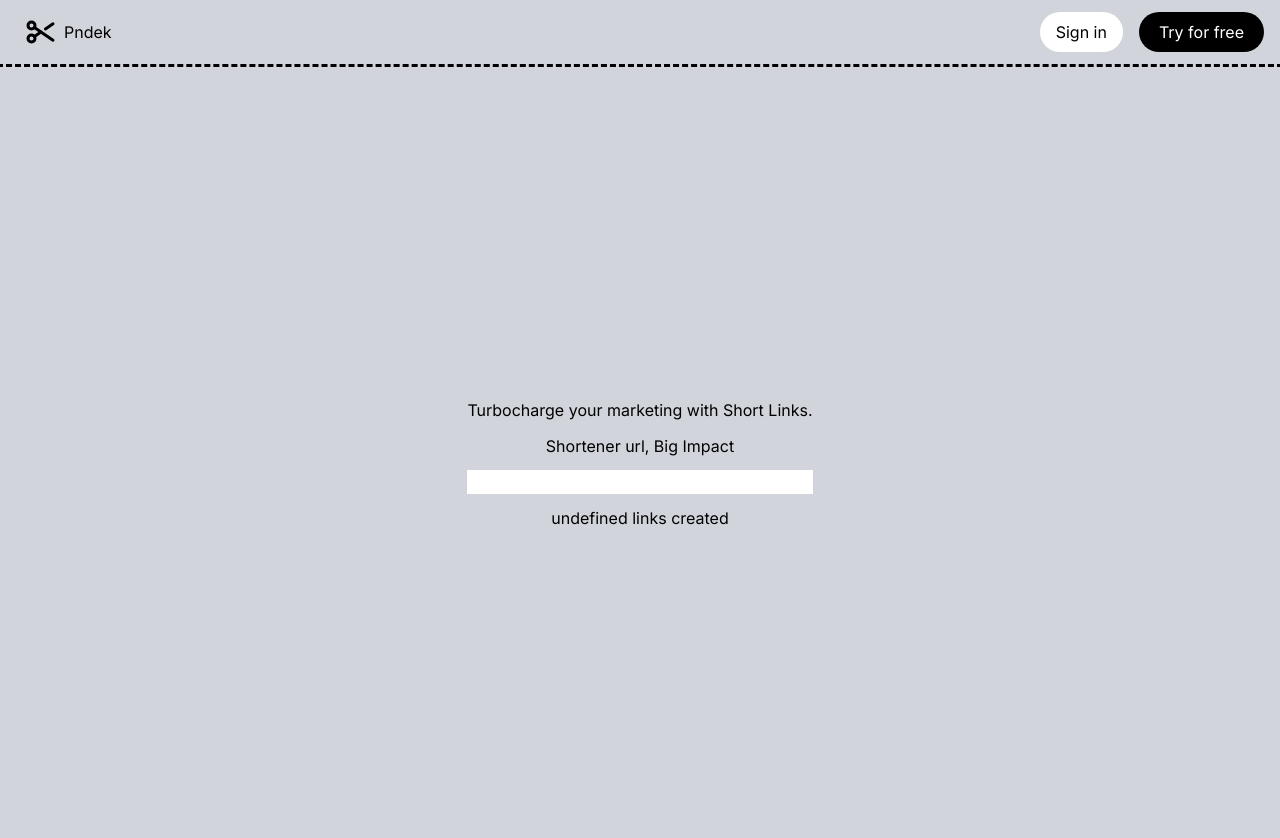
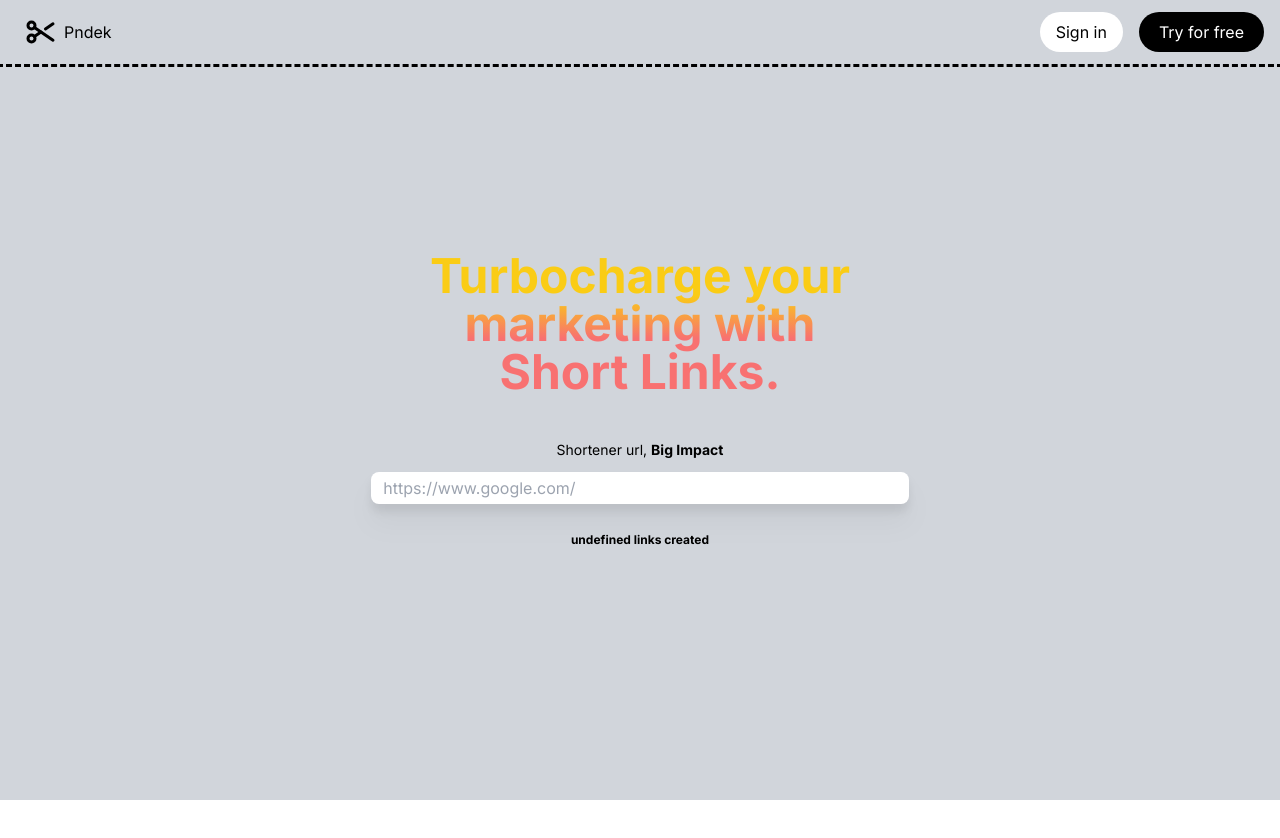
Before and after one commit to MohamedABBJ/url-shortener, a Next.js app: page / in a window 1280 px wide. Shown: the top 838 px of the page. After the commit the page ends 800 px from the top, so only its background shows below. Built offline with nearby package versions, Linux system fonts and the light colour scheme; no server answers; the database is empty.

Commit message:
adding design to homePage

```diff
--- a/src/app/[url]/page.tsx
+++ /dev/null
@@ -1,20 +0,0 @@
-import { middleware } from "@/middleware";
-import { eq } from "drizzle-orm";
-import { pgTable, text } from "drizzle-orm/pg-core";
-import { drizzle } from "drizzle-orm/postgres-js";
-import { redirect } from "next/navigation";
-import postgres from "postgres";
-
-export default async function Page({ params }: { params: { url: string } }) {
-  const query = postgres(`${process.env.POSTGRES_URL}`);
-  const db = drizzle(query);
-  const url_data = pgTable(`url_data`, {
-    og_url: text("og_url"),
-    shorted_url: text("shortened_url"),
-  });
-
-  const obtainedData = await db
-    .select()
-    .from(url_data)
-    .where(eq(url_data.shorted_url, params.url));
-}
--- a/src/components/hero.tsx
+++ b/src/components/hero.tsx
@@ -7,6 +7,7 @@ import urlShortenedIDStore from "@/store/url-shortened-id-store";
 import urlShortedQuantity from "@/utils/url-shorted-quantity";
 
 export const Hero = () => {
+  const exampleURL = "https://www.google.com/";
   const [urlInputValue, setUrlInputValue] = useState("");
   const { urlID, setUrlID } = urlShortenedIDStore();
   const [urlShortedQuantityValue, seturlShortedQuantityValue] =
@@ -21,11 +22,18 @@ export const Hero = () => {
 
   return (
     <div className="h-lvh flex items-center justify-center">
-      <div className="flex flex-col gap-3 text-center">
-        <h1>Turbocharge your marketing with Short Links.</h1>
-        <p>Shortener url, Big Impact</p>
+      <div className="flex items-center flex-col gap-3 text-center">
+        <h1 className="text-5xl font-bold bg-gradient-to-b from-yellow-400 from-30% to-red-400 to-60% bg-clip-text text-transparent w-5/12">
+          Turbocharge your marketing with Short Links.
+        </h1>
+        <div className="flex [&_p]:text-sm mt-8 last-of-type:[&_p]:ml-1">
+          <p>Shortener url,</p>
+          <p className="font-bold">Big Impact</p>
+        </div>
         <input
+          className="w-6/12 h-8 rounded-lg drop-shadow-xl pl-3"
           onChange={(event) => setUrlInputValue(event.currentTarget.value)}
+          placeholder={exampleURL}
           onKeyDown={async (event) =>
             event.key == "Enter" && urlInputValue.startsWith("http")
               ? setUrlID(
@@ -39,7 +47,7 @@ export const Hero = () => {
         />
         {urlInputValue != "" && urlInputValue.startsWith("http") ? (
           <button
-            className="bg-black text-white rounded-lg"
+            className="text-sm bg-black text-white rounded-lg h-10 w-6/12 hover:bg-gray-600 transition-colors duration-300"
             onClick={async () =>
               setUrlID((await urlShortener(urlInputValue)) as string)
             }
@@ -48,7 +56,7 @@ export const Hero = () => {
           </button>
         ) : null}
         {urlID != "" ? <ShortedUrl /> : null}
-        <p>{`${urlShortedQuantityValue} links created`}</p>
+        <p className="text-xs font-bold mt-4">{`${urlShortedQuantityValue} links created`}</p>
       </div>
     </div>
   );
--- a/src/components/navbar.tsx
+++ b/src/components/navbar.tsx
@@ -4,7 +4,7 @@ import LogoScissors from "../../public/logoScissors.svg";
 export const Navbar = () => {
   return (
     <>
-      <div className="h-16 outline-dashed flex justify-between items-center">
+      <div className="h-16 absolute w-full outline-dashed flex justify-between items-center">
         <div className="flex items-center ml-6 gap-2">
           <Image className="w-8" src={LogoScissors} alt="logoIcon" />
           <h1>Pndek</h1>
```
